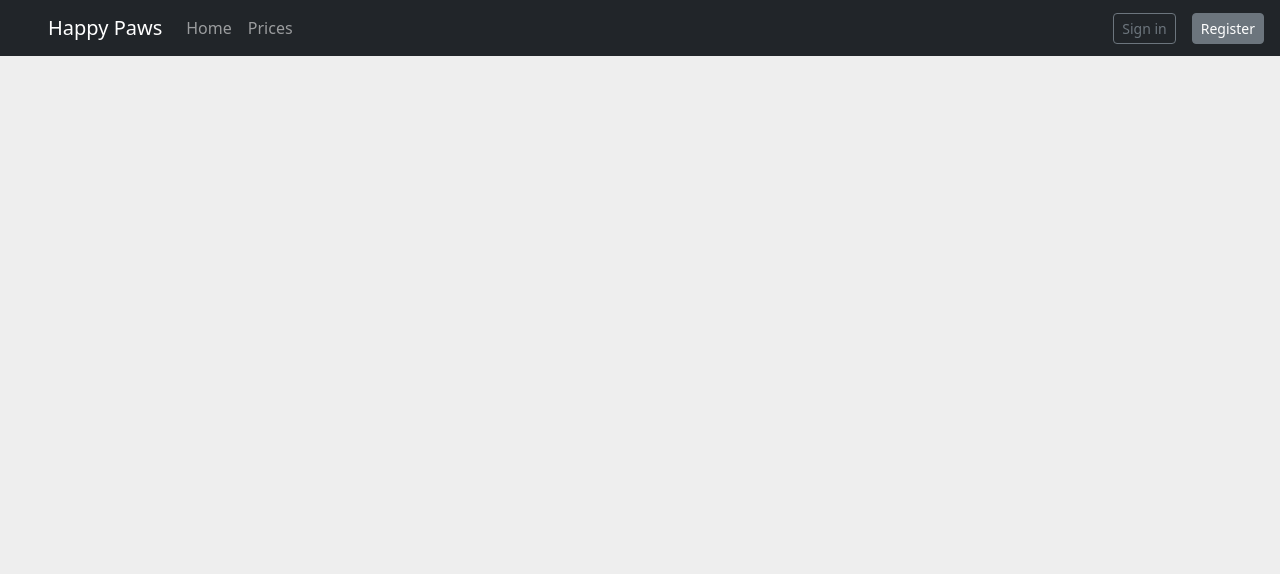
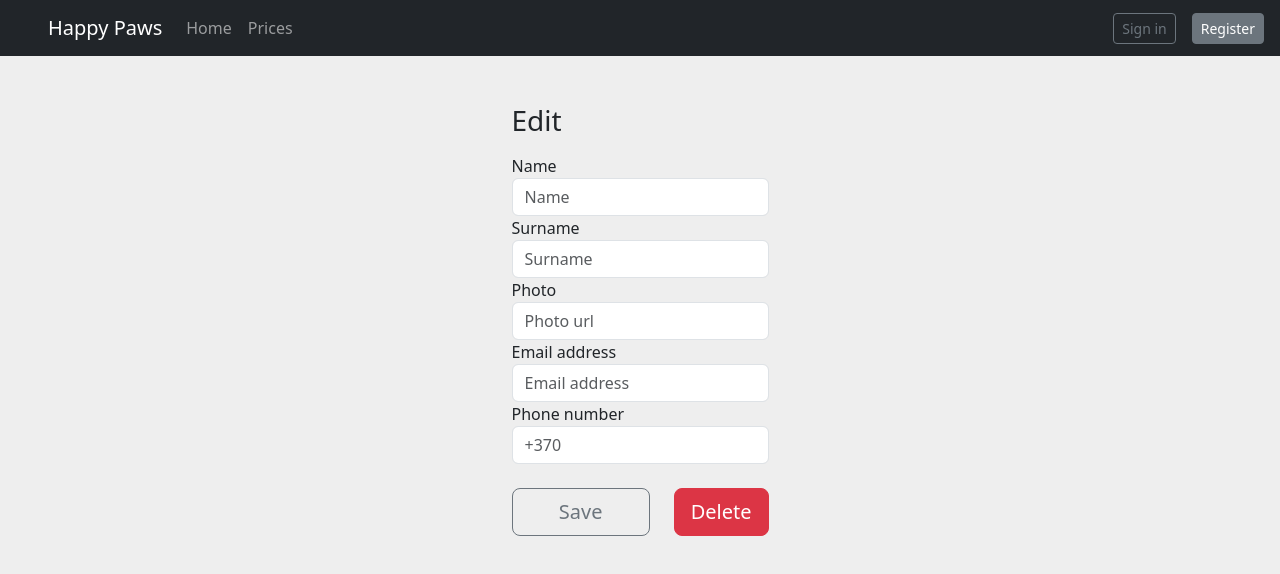
Before and after one commit to emivai/karkasai, a React (Vite) app in the folder react frontend/happy-paws-pet-hospital/: page /user/edit in a window 1280 px wide. Shown: the top 574 px of the page. Built offline with nearby package versions, Linux system fonts and the light colour scheme.

Commit message:
Add user edit and delete

```diff
--- a/react frontend/happy-paws-pet-hospital/src/App.jsx
+++ b/react frontend/happy-paws-pet-hospital/src/App.jsx
@@ -1,28 +1,30 @@
-import { BrowserRouter, Routes, Route } from 'react-router-dom'
-import Navbar from './components/Navbar'
-import Home from './pages/Home'
-import Doctors from './pages/Doctors'
-import Pets from './pages/Pets'
-import Appointments from './pages/Appointments'
-import SignIn from './pages/SignIn'
-import Register from './pages/Register'
-import Prices from './pages/Prices'
+import { BrowserRouter, Routes, Route } from "react-router-dom";
+import Navbar from "./components/Navbar";
+import Home from "./pages/Home";
+import Doctors from "./pages/Doctors";
+import Pets from "./pages/Pets";
+import Appointments from "./pages/Appointments";
+import SignIn from "./pages/SignIn";
+import Register from "./pages/Register";
+import Prices from "./pages/Prices";
+import UserEdit from "./pages/UserEdit";
 
-function App () {
+function App() {
   return (
     <BrowserRouter>
       <Navbar />
       <Routes>
-        <Route path='/' element={<Home />} />
-        <Route path='/doctors' element={<Doctors />} />
-        <Route path='/pets' element={<Pets />} />
-        <Route path='/appointments' element={<Appointments />} />
-        <Route path='/signin' element={<SignIn />} />
-        <Route path='/register' element={<Register />} />
-        <Route path='/prices' element={<Prices />} />
+        <Route path="/" element={<Home />} />
+        <Route path="/doctors" element={<Doctors />} />
+        <Route path="/pets" element={<Pets />} />
+        <Route path="/appointments" element={<Appointments />} />
+        <Route path="/signin" element={<SignIn />} />
+        <Route path="/register" element={<Register />} />
+        <Route path="/prices" element={<Prices />} />
+        <Route path="/user/edit" element={<UserEdit />} />
       </Routes>
     </BrowserRouter>
-  )
+  );
 }
 
-export default App
+export default App;
--- a/react frontend/happy-paws-pet-hospital/src/components/Navbar.jsx
+++ b/react frontend/happy-paws-pet-hospital/src/components/Navbar.jsx
@@ -1,64 +1,65 @@
-import React from 'react'
-import { NavLink, Link, useNavigate } from 'react-router-dom'
-import { useDispatch, useSelector } from 'react-redux'
-import { logout } from '../reducers/auth'
+import React from "react";
+import { NavLink, Link, useNavigate } from "react-router-dom";
+import { useDispatch, useSelector } from "react-redux";
+import { logout } from "../reducers/auth";
+import NavDropdown from "react-bootstrap/NavDropdown";
 
 const Navbar = () => {
-  const dispatch = useDispatch()
-  const navigate = useNavigate()
+  const dispatch = useDispatch();
+  const navigate = useNavigate();
 
-  const { isLoggedIn, userData } = useSelector(state => state.auth)
+  const { isLoggedIn, userData } = useSelector((state) => state.auth);
 
   const handleLogoutClick = async () => {
-    await dispatch(logout())
-    navigate('/')
-  }
+    await dispatch(logout());
+    navigate("/");
+  };
 
   return (
     <header>
-      <nav className='navbar navbar-expand-md navbar-dark bg-dark'>
-        <a className='navbar-brand ms-5' href='/#'>
+      <nav className="navbar navbar-expand-md navbar-dark bg-dark">
+        <a className="navbar-brand ms-5" href="/#">
           Happy Paws
         </a>
         <button
-          className='navbar-toggler'
-          type='button'
-          data-toggle='collapse'
-          data-target='#navbarCollapse'
+          className="navbar-toggler"
+          type="button"
+          data-toggle="collapse"
+          data-target="#navbarCollapse"
         >
-          <span className='navbar-toggler-icon'></span>
+          <span className="navbar-toggler-icon"></span>
         </button>
-        <div className='collapse navbar-collapse' id='navbarCollapse'>
-          <ul className='navbar-nav mr-auto flex-grow-1'>
-            <li className='nav-item'>
-              <NavLink to='/' className='nav-link'>
+        <div className="collapse navbar-collapse" id="navbarCollapse">
+          <ul className="navbar-nav mr-auto flex-grow-1">
+            <li className="nav-item">
+              <NavLink to="/" className="nav-link">
                 Home
               </NavLink>
             </li>
-            <li className='nav-item'>
-              <NavLink to='/prices' className='nav-link'>
+            <li className="nav-item">
+              <NavLink to="/prices" className="nav-link">
                 Prices
               </NavLink>
             </li>
             {isLoggedIn && (
               <>
-                <li className='nav-item'>
-                  <NavLink to='/doctors' className='nav-link'>
+                <li className="nav-item">
+                  <NavLink to="/doctors" className="nav-link">
                     Doctors
                   </NavLink>
                 </li>
-                <li className='nav-item'>
-                  <NavLink to='/pets' className='nav-link'>
+                <li className="nav-item">
+                  <NavLink to="/pets" className="nav-link">
                     Pets
                   </NavLink>
                 </li>
-                <li className='nav-item'>
-                  <NavLink to='/appointments' className='nav-link'>
+                <li className="nav-item">
+                  <NavLink to="/appointments" className="nav-link">
                     Appointments
                   </NavLink>
                 </li>
-                <li className='nav-item'>
-                  <NavLink to='/timeslots' className='nav-link'>
+                <li className="nav-item">
+                  <NavLink to="/timeslots" className="nav-link">
                     Timeslots
                   </NavLink>
                 </li>
@@ -67,24 +68,41 @@ const Navbar = () => {
           </ul>
           {isLoggedIn && userData ? (
             <>
-              <div className='text-light mx-2'>{userData.name}</div>
-              <button
-                type='button'
-                className='btn btn-outline-danger mx-3'
-                onClick={handleLogoutClick}
+              <NavDropdown
+                className="text-light mx-4"
+                id="nav-dropdowne"
+                title={userData.name}
+                menuVariant="dark"
               >
-                Logout
-              </button>
+                <NavDropdown.Item>
+                  <Link
+                    to="/user/edit"
+                    className="text-light text-decoration-none"
+                  >
+                    Edit
+                  </Link>
+                </NavDropdown.Item>
+                <NavDropdown.Divider />
+                <NavDropdown.Item>
+                  <button
+                    type="button"
+                    className="btn text-danger p-0"
+                    onClick={handleLogoutClick}
+                  >
+                    Logout
+                  </button>
+                </NavDropdown.Item>
+              </NavDropdown>
             </>
           ) : (
             <>
               <Link
-                to='/signin'
-                className='btn btn-sm btn-outline-secondary me-3'
+                to="/signin"
+                className="btn btn-sm btn-outline-secondary me-3"
               >
                 Sign in
               </Link>
-              <Link to='/register' className='btn btn-sm btn-secondary me-3'>
+              <Link to="/register" className="btn btn-sm btn-secondary me-3">
                 Register
               </Link>
             </>
@@ -92,7 +110,7 @@ const Navbar = () => {
         </div>
       </nav>
     </header>
-  )
-}
+  );
+};
 
-export default Navbar
+export default Navbar;
--- a/react frontend/happy-paws-pet-hospital/src/pages/Pets.jsx
+++ b/react frontend/happy-paws-pet-hospital/src/pages/Pets.jsx
@@ -1,4 +1,4 @@
-import React, { useEffect, useState } from "react";
+import { useEffect, useState } from "react";
 import PetProfile from "../components/PetProfile";
 import { useDispatch, useSelector } from "react-redux";
 import { createPet, getPets } from "../reducers/pet";
--- a/react frontend/happy-paws-pet-hospital/src/pages/Prices.jsx
+++ b/react frontend/happy-paws-pet-hospital/src/pages/Prices.jsx
@@ -1,4 +1,4 @@
-import React, { useEffect, useState } from "react";
+import { useEffect, useState } from "react";
 import { useDispatch, useSelector } from "react-redux";
 import { ListGroup, Modal } from "react-bootstrap";
 import { createProcedure, getProcedures } from "../reducers/procedure";
--- a/react frontend/happy-paws-pet-hospital/src/pages/Register.jsx
+++ b/react frontend/happy-paws-pet-hospital/src/pages/Register.jsx
@@ -1,6 +1,6 @@
 import { useNavigate, Link } from "react-router-dom";
 import { useDispatch } from "react-redux";
-import React, { useState } from "react";
+import { useState } from "react";
 import { register } from "../reducers/auth";
 import Form from "react-bootstrap/Form";
 
--- /dev/null
+++ b/react frontend/happy-paws-pet-hospital/src/pages/UserEdit.jsx
@@ -0,0 +1,135 @@
+import { useNavigate } from "react-router-dom";
+import { useDispatch, useSelector } from "react-redux";
+import { useEffect, useState } from "react";
+import { logout } from "../reducers/auth";
+import { deleteUser, editUser } from "../reducers/user";
+
+const UserEdit = () => {
+  const dispatch = useDispatch();
+  const navigate = useNavigate();
+
+  const { userData } = useSelector((state) => state.auth);
+
+  const [editValue, setEditValue] = useState({
+    name: "",
+    surname: "",
+    type: 1,
+    photo: "",
+    email: "",
+    phoneNumber: "",
+  });
+
+  function handleEditChange(v) {
+    const { id, value } = v.target;
+    setEditValue({ ...editValue, [id]: value });
+  }
+
+  function handleNumericChange(v) {
+    const { id, value } = v.target;
+    setEditValue({ ...editValue, [id]: Number(value) });
+  }
+
+  const handleSaveClick = async () => {
+    if (editValue.name !== "") {
+      await dispatch(editUser({ id: userData.id, value: editValue }));
+      navigate("/signin");
+    }
+  };
+
+  const handleDeleteClick = async () => {
+    if (editValue.name !== "") {
+      await dispatch(deleteUser(userData.id));
+      await dispatch(logout());
+      navigate("/");
+    }
+  };
+
+  useEffect(() => {
+    if (userData) {
+      setEditValue({
+        name: userData.name,
+        surname: userData.surname,
+        type: userData.type,
+        photo: userData.photo,
+        email: userData.email,
+        phoneNumber: userData.phoneNumber,
+      });
+    }
+  }, [userData]);
+
+  return (
+    <div className="container d-flex align-items-center justify-content-center mt-5">
+      <div className="form">
+        <h1 className="h3 mb-3 font-weight-normal">Edit</h1>
+        <label className="sr-only">Name</label>
+        <input
+          type="text"
+          id="name"
+          className="form-control"
+          placeholder="Name"
+          required
+          value={editValue.name}
+          onChange={(e) => handleEditChange(e)}
+        />
+        <label className="sr-only">Surname</label>
+        <input
+          type="text"
+          id="surname"
+          className="form-control"
+          placeholder="Surname"
+          required
+          value={editValue.surname}
+          onChange={(e) => handleEditChange(e)}
+        />
+        <label className="sr-only">Photo</label>
+        <input
+          type="text"
+          id="photo"
+          className="form-control"
+          placeholder="Photo url"
+          required
+          value={editValue.photo}
+          onChange={(e) => handleNumericChange(e)}
+        />
+        <label className="sr-only">Email address</label>
+        <input
+          type="email"
+          id="email"
+          className="form-control"
+          placeholder="Email address"
+          required
+          value={editValue.email}
+          onChange={(e) => handleEditChange(e)}
+        />
+        <label className="sr-only">Phone number</label>
+        <input
+          type="tel"
+          id="phoneNumber"
+          className="form-control"
+          placeholder="+370"
+          required
+          value={editValue.phoneNumber}
+          onChange={(e) => handleEditChange(e)}
+        />
+        <div className="d-flex gap-4">
+          <button
+            className="btn mt-4 btn-lg btn-outline-secondary btn-block flex-grow-1"
+            type="button"
+            onClick={handleSaveClick}
+          >
+            Save
+          </button>
+          <button
+            className="btn mt-4 btn-lg btn-danger btn-block"
+            type="button"
+            onClick={handleDeleteClick}
+          >
+            Delete
+          </button>
+        </div>
+      </div>
+    </div>
+  );
+};
+
+export default UserEdit;
```
Also changed, not shown: react frontend/happy-paws-pet-hospital/src/components/PetForm.jsx (+3 -9 lines), react frontend/happy-paws-pet-hospital/src/reducers/user.js (+37 -20 lines), react frontend/happy-paws-pet-hospital/src/components/UserForm.jsx (deleted).
